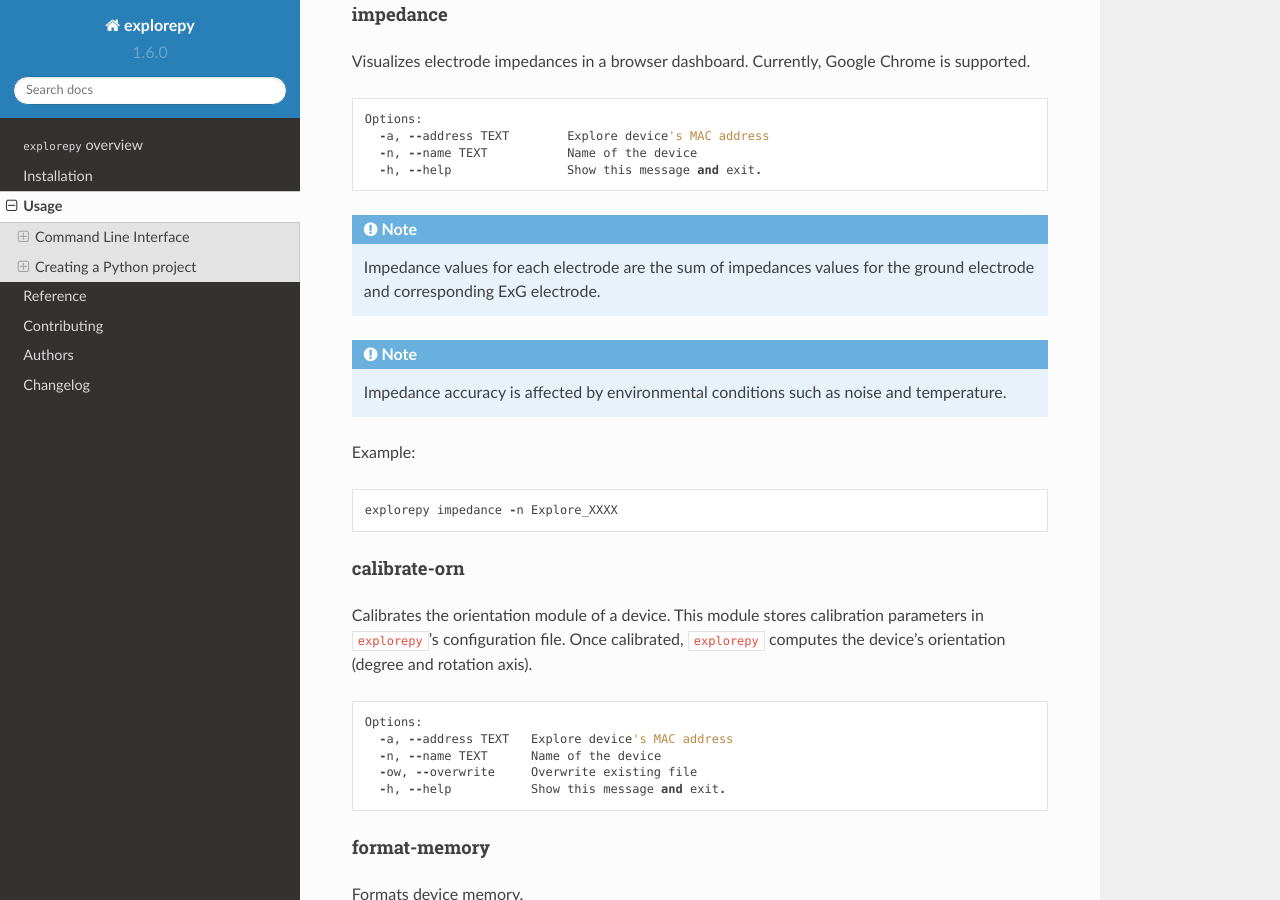
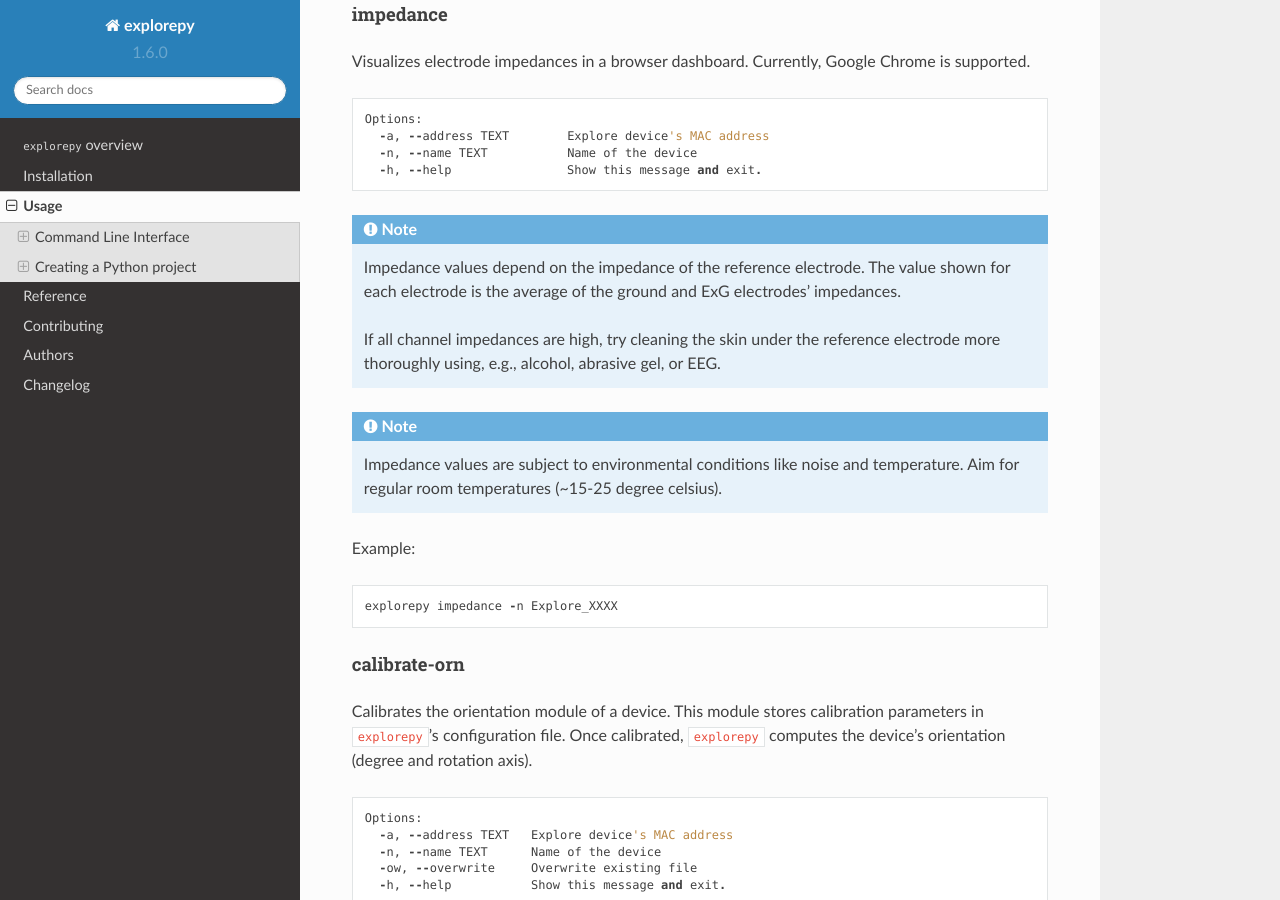
Before and after one commit to Mentalab-hub/explorepy, a Sphinx documentation site: the page built from docs/usage.rst, in a window 1280 px wide and 900 px high, scrolled down 4968 px. Built offline with Sphinx 7.4.7 and the Read the Docs theme 2.0.0, drawn with Linux system fonts in a browser that asks for light colours; some of the changed text lies outside the part shown.

Commit message:
update imp doc

```diff
--- a/docs/usage.rst
+++ b/docs/usage.rst
@@ -185,9 +185,11 @@
 
 
 
-.. note:: Impedance values for each electrode are the sum of impedances values for the ground electrode and corresponding ExG electrode.
+.. note:: Impedance values depend on the impedance of the reference electrode. The value shown for each electrode is the average of the ground and ExG electrodes' impedances.
 
-.. note:: Impedance accuracy is affected by environmental conditions such as noise and temperature.
+            If all channel impedances are high, try cleaning the skin under the reference electrode more thoroughly using, e.g., alcohol, abrasive gel, or EEG.
+
+.. note:: Impedance values are subject to environmental conditions like noise and temperature. Aim for regular room temperatures (~15-25 degree celsius).
 
 Example:
 ::
@@ -396,9 +398,11 @@
   :width: 800
   :alt: Impedance Dashboard
 
-.. note:: Impedance values for each electrode are the sum of impedances values for the ground electrode and corresponding ExG electrode.
+.. note:: Impedance values depend on the impedance of the reference electrode. The value shown for each electrode is the average of the ground and ExG electrodes' impedances.
 
-.. note:: Impedance accuracy is affected by environmental conditions such as noise and temperature.
+            If all channel impedances are high, try cleaning the skin under the reference electrode more thoroughly using, e.g., alcohol, abrasive gel, or EEG.
+
+.. note:: Impedance values are subject to environmental conditions like noise and temperature. Aim for regular room temperatures (~15-25 degree celsius).
 
 Lab Streaming Layer (lsl)
 """""""""""""""""""""""
```
